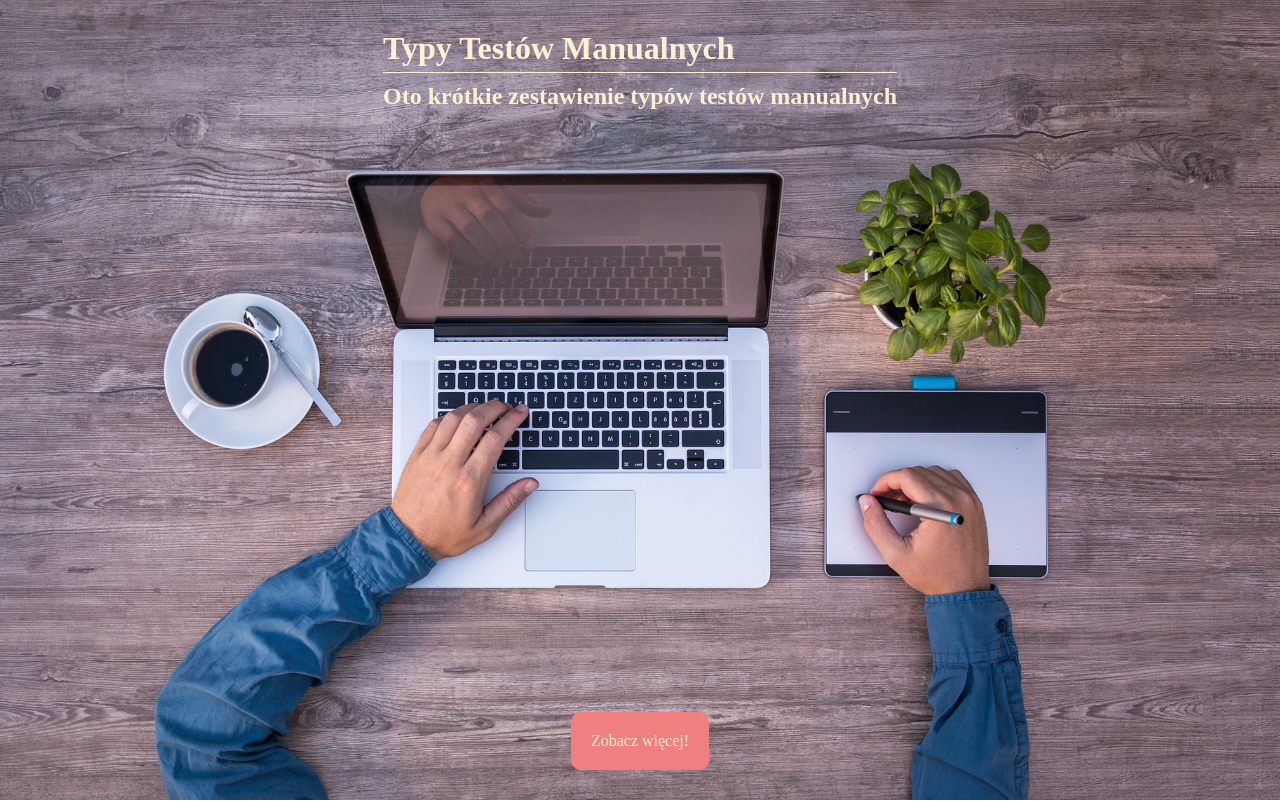
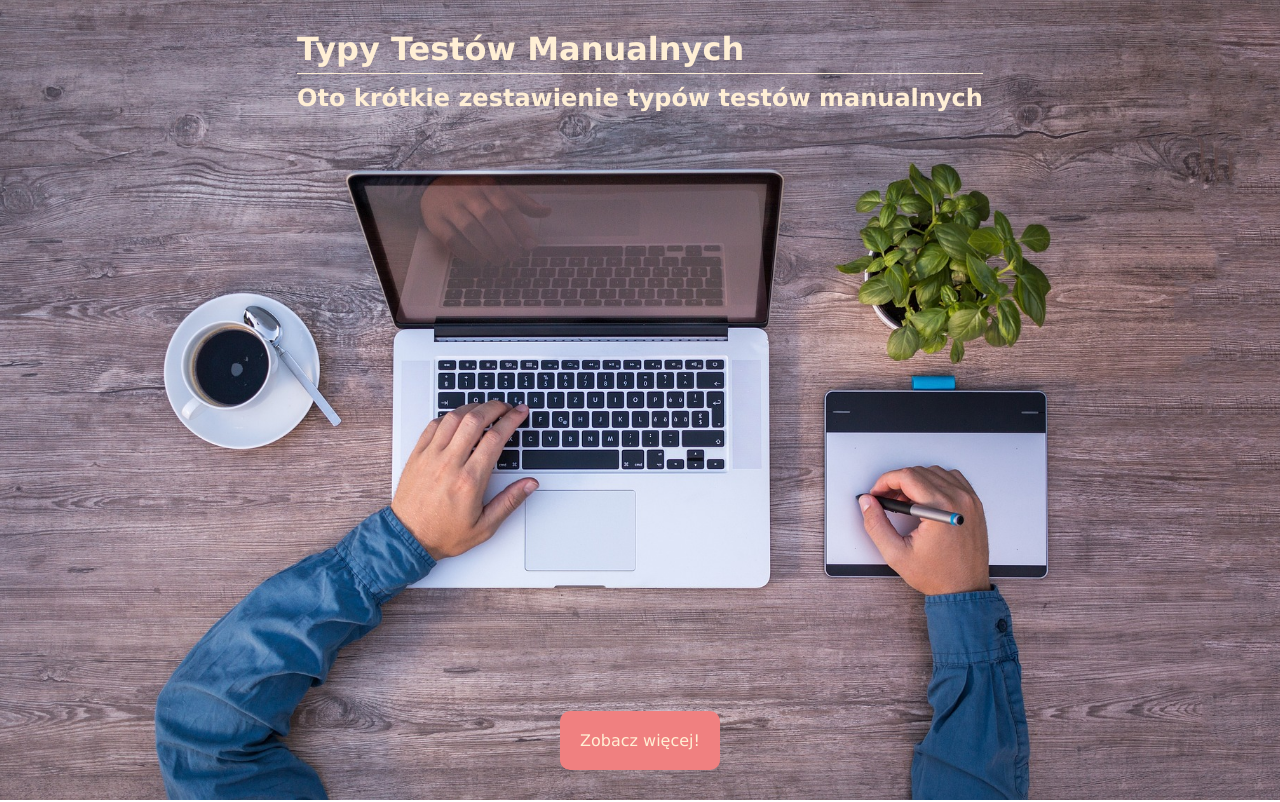
Before and after one commit to PatrickJank/PWA---WSB---Patryk-Jankiewicz, a plain HTML site: page index.html in a window 1280 px wide. Shown: the top 802 px of the page. Drawn offline with Linux system fonts and the light colour scheme.

Commit message:
dodanie meta theme-color, i czcionki

```diff
--- a/index.html
+++ b/index.html
@@ -3,6 +3,7 @@
 <head>
     <meta charset="UTF-8"/>
     <meta http-equiv="X-UA-Compatible" content="IE=edge" />
+    <meta name="theme-color" content="#b06adb" />
     <meta name="viewport" content="width=device-width, initial-scale=1.0"/>
     <title>Typy Testów Manualnych</title>
     <link rel="stylesheet" href="style.css">
--- a/style.css
+++ b/style.css
@@ -16,6 +16,7 @@ header {
     background-repeat: no-repeat;
     background-size: cover;
     color: papayawhip;
+    font-family: Verdana
 }
 
 .flex_column_container{
```
